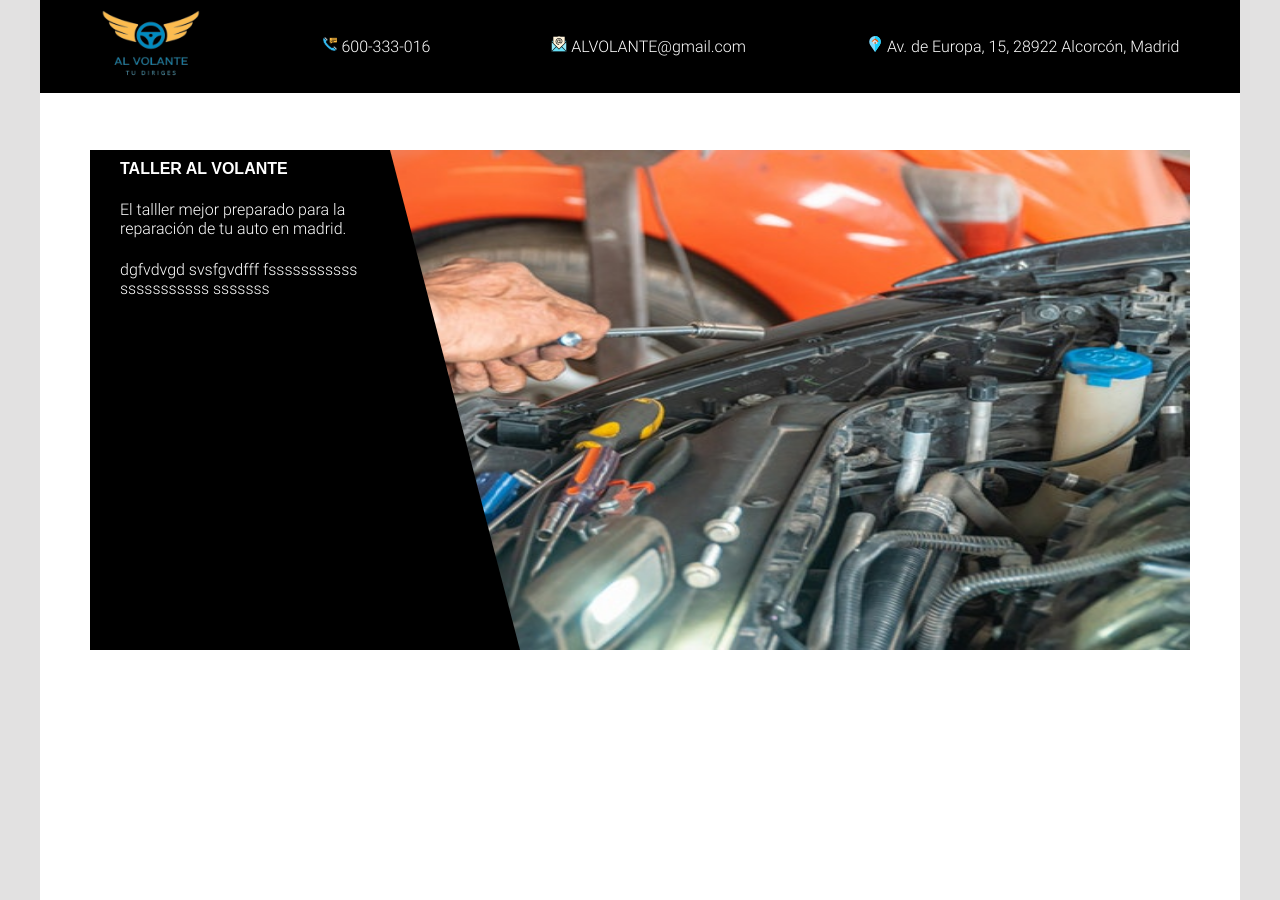
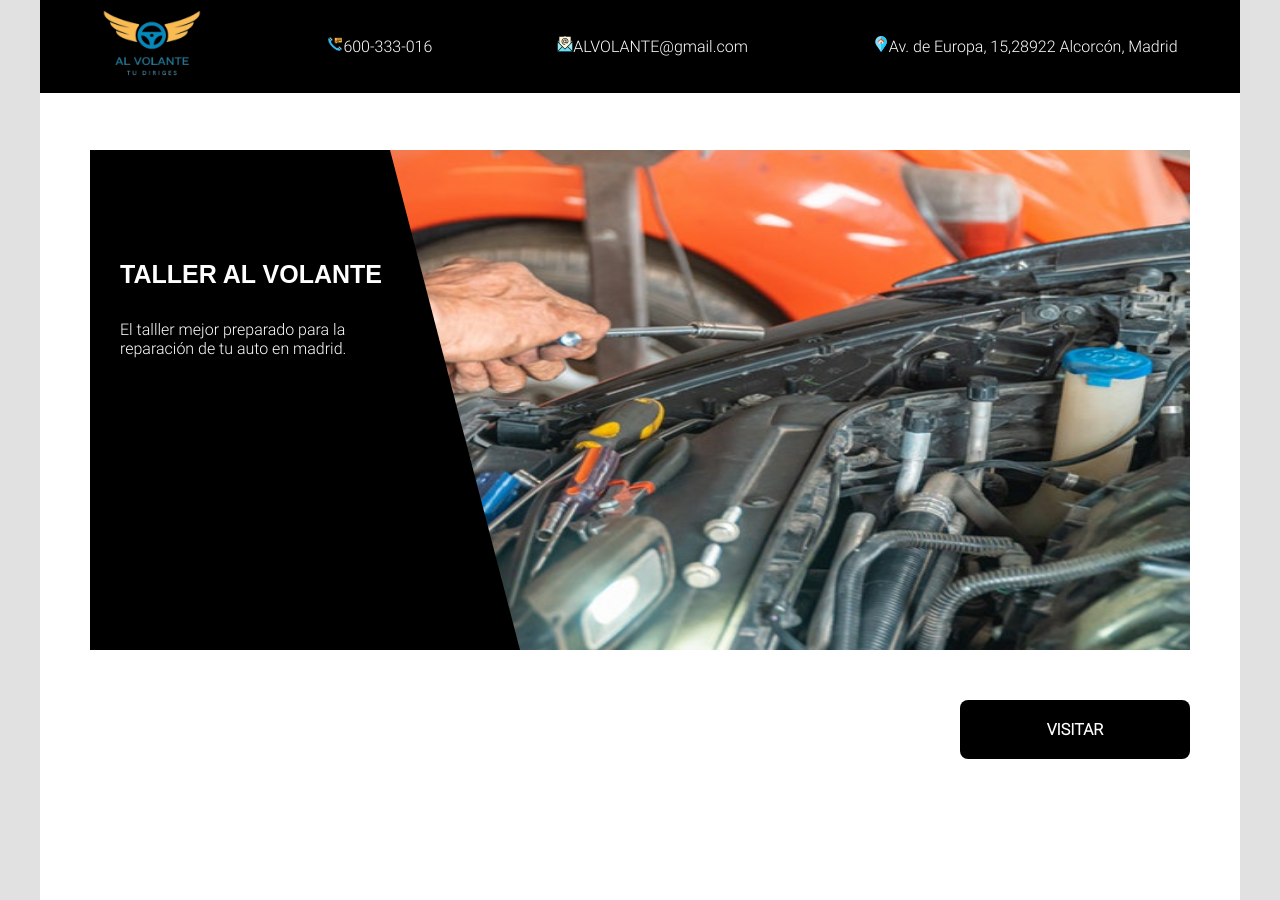
Before and after one commit to AlVolanteMadrid/TallerAlVolante, a plain HTML site: page index.html in a window 1280 px wide. Drawn offline with Linux system fonts and the light colour scheme.

Commit message:
Añadido botón de argumento

```diff
--- a/css/style.css
+++ b/css/style.css
@@ -13,6 +13,7 @@ body{
   margin: 0px;
   padding: 0px;
   font-family: RobotoPc;
+  text-decoration: none;
 }
 
 /* CONTENEDOR */
@@ -44,7 +45,7 @@ header nav {
 
 
 /* CONTENIDO: IMAGEN E INFORMACIÓN */
-#tit{
+#arg{
   background-color: aquamarine;
   width: 1100px;
   height: 500px;
@@ -52,37 +53,88 @@ header nav {
   left: 50%;
   margin-left: -550px;
   top: 150px;
+  overflow: hidden;
 }
 
-#tit>img{
+#arg>img{
   position: absolute;
   width: 1100px;
   height: 500px;
 }
 
-#tit>div{
+#tit{
   position: absolute;
   width: 430px;
   border-bottom: 500px solid rgb(0, 0, 0);
   border-right: 130px solid transparent;
+  z-index: 2;
 }
 
-#tit>div>p{
+#tit>p{
   color: rgb(255, 255, 255);
   position: absolute;
   left: 30px;
+  margin-top: 100px;
 }
 
-#tit>div>p:first-child{
+#tit>p:first-child{
   font-weight: bolder;
   font-family: sans-serif;
+  font-size: 25px;
   top: 10px;
 }
 
-#tit>div>p:nth-child(2){
-  top: 50px;
+#tit>p:nth-child(2){
+  top: 70px;
 }
 
-#tit>div>p:nth-child(3){
-  top: 110px;
+
+#tit+div{
+  background-color: rgba(176, 176, 176, 0.9);
+  width: 800px;
+  height: 500px;
+  position: absolute;
+  z-index: 1;
+  left: 300px;
+  top: 500px;
+  transition: 0.5s;
 }
+
+#arg:hover>#tit+div{
+  top: 0px;
+  transition: 0.5s;
+}
+
+#tit+div>p{
+  position: relative;
+  margin-left: 20px;
+}
+
+#arg+div{
+  width: 1200px;
+  height: 100px;
+  position: relative;
+  top: 700px;
+}
+
+.bot{
+  display: block;
+  box-sizing: border-box;
+  position: absolute;
+  left: 920px;
+  background-color: black;
+  width: 230px;
+  padding: 20px 15px;
+  color: white;
+  font-weight: bolder;
+  text-align: center;
+  border-radius: 8px;
+  transition: 0.5s;
+  box-shadow: inset 0px 0 0 0 rgb(16, 84, 241);
+}
+
+.bot:hover{
+  box-shadow: inset 230px 0 0 0 rgb(16, 84, 241);
+  transition-timing-function: linear;
+  transition: 0.5s;
+}
--- a/index.html
+++ b/index.html
@@ -12,35 +12,39 @@
   </head>
   <body>
     <div id="contenedor">
+
+      <!-- CABECERA -->
       <header>
         <nav>
 
-          <div>
-            <img src="img/logo.png" width="100px" alt="" srcset="" />
+          <div><img src="img/logo.png" width="100px" alt="" srcset="" /></div>
 
-          </div>
+          <div><img src="img/llamada_telefonica.png" alt="" srcset="" />600-333-016</div>
 
-          <div>
-            <img src="img/llamada_telefonica.png" alt="" srcset="" />
-            600-333-016
-          </div>
-          <div>
-            <img src="img/email.png" alt="" srcset="" /> ALVOLANTE@gmail.com
-          </div>
-          <div>
-            <img src="img/ubicacion.png" alt="" srcset="" /> Av. de Europa, 15,
-            28922 Alcorcón, Madrid
-          </div>
+          <div><img src="img/email.png" alt="" srcset="" />ALVOLANTE@gmail.com</div>
+
+          <div><img src="img/ubicacion.png" alt="" srcset="" />Av. de Europa, 15,28922 Alcorcón, Madrid</div>
+
         </nav>
       </header>
-      <div id="tit">
+
+      <!-- IMAGEN Y ARGUMENTO -->
+      <div id="arg">
+
         <img src="img/inicio/inicio2.jpg" alt="Imagen reparación en taller">
-        <div>
+
+        <div id="tit">
+
           <p>TALLER AL VOLANTE</p>
           <p>El talller mejor preparado para la reparación de tu auto en madrid.</p>
-          <p>dgfvdvgd svsfgvdfff fsssssssssss sssssssssss sssssss</p>
+        </div>
+
+        <div>
+          <p></p>
         </div>
       </div>
+
+      <div><a href="https://AlVolanteMadrid.github.io/ALVOLANTEMARID" class="bot">VISITAR</a></div>
     </div>
   </body>
 </html>
```
